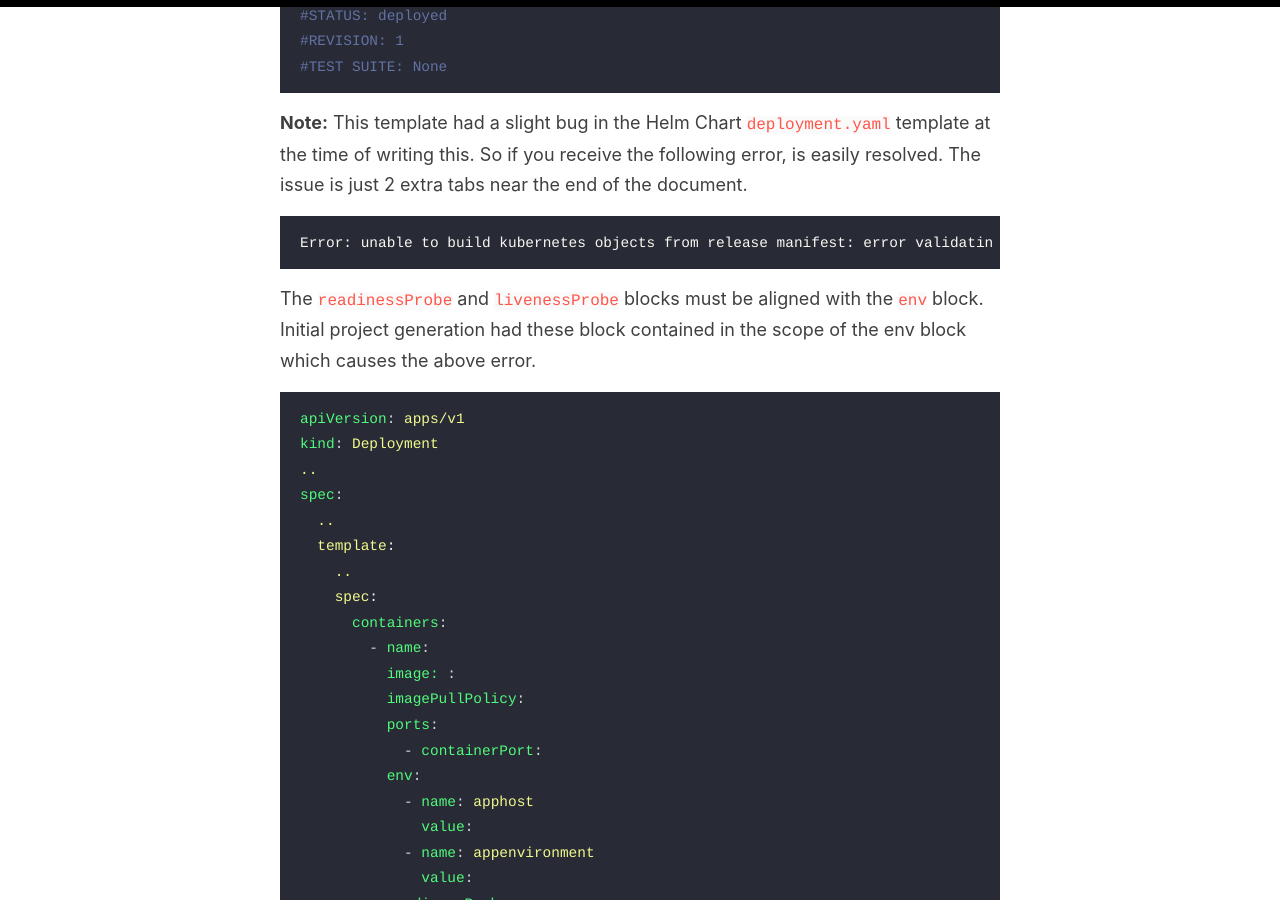
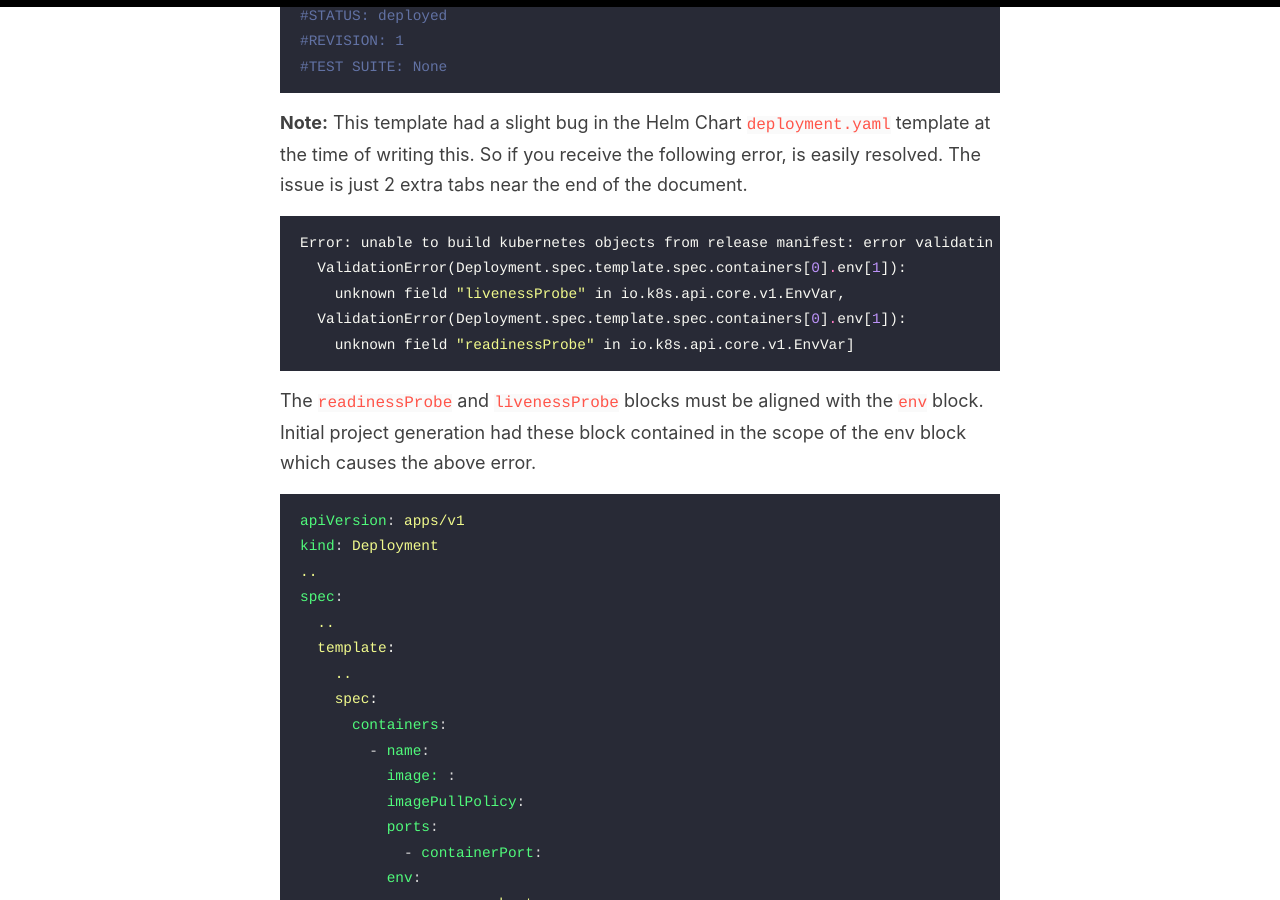
Before and after one commit to mroberts91/blog, a Jekyll site: the page built from _posts/2021-04-03-kubernetes-aspnetcore.md, in a window 1280 px wide and 900 px high, scrolled down 2695 px. Built offline with Jekyll 4.4.1, drawn with Linux system fonts in a browser that asks for light colours; comment, search, counter and statistics services are not loaded.

Commit message:
Update 2021-04-03-kubernetes-aspnetcore.md

````diff
--- a/_posts/2021-04-03-kubernetes-aspnetcore.md
+++ b/_posts/2021-04-03-kubernetes-aspnetcore.md
@@ -70,7 +70,11 @@ helm upgrade --install sample .\chart\
 **Note:** This template had a slight bug in the Helm Chart `deployment.yaml` template at the time of writing this. So if you receive the following error, is easily resolved. The issue is just 2 extra tabs near the end of the document.
 
 ```powershell
-Error: unable to build kubernetes objects from release manifest: error validating "": error validating data: [ValidationError(Deployment.spec.template.spec.containers[0].env[1]): unknown field "livenessProbe" in io.k8s.api.core.v1.EnvVar, ValidationError(Deployment.spec.template.spec.containers[0].env[1]): unknown field "readinessProbe" in io.k8s.api.core.v1.EnvVar]
+Error: unable to build kubernetes objects from release manifest: error validating "": error validating data:
+  ValidationError(Deployment.spec.template.spec.containers[0].env[1]):
+    unknown field "livenessProbe" in io.k8s.api.core.v1.EnvVar,
+  ValidationError(Deployment.spec.template.spec.containers[0].env[1]):
+    unknown field "readinessProbe" in io.k8s.api.core.v1.EnvVar]
 ```
 
 The `readinessProbe` and `livenessProbe` blocks must be aligned with the `env` block. Initial project generation had these block contained in the scope of the env block which causes the above error.
````
